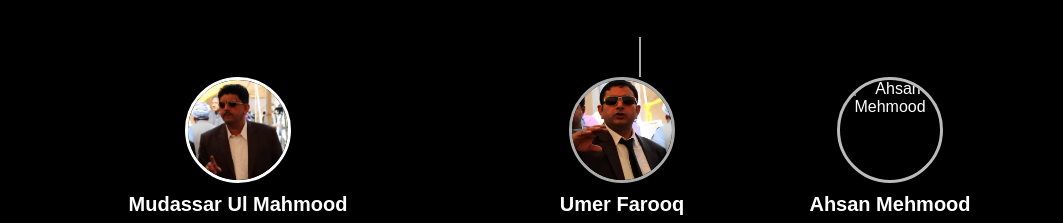
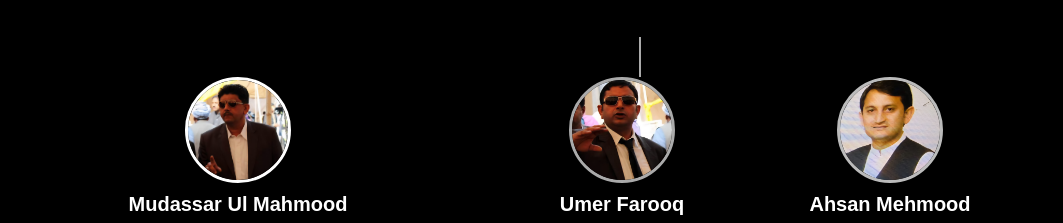
Before and after one commit to Captain-182/OnePagePedigree, a plain HTML site: page index.html in a window 1280 px wide. Shown: the part 412-635 px from the top of the page, 0-1063 px from the left. Drawn offline with Linux system fonts and the light colour scheme.

Commit message:
index.html

```diff
--- a/index.html
+++ b/index.html
@@ -187,7 +187,7 @@
 
       <!-- Ahsan -->
       <div class="brother ahsan">
-        <img src="brother3.jpg" alt="Ahsan Mehmood">
+        <img src="images/brother3.jpg" alt="Ahsan Mehmood">
         <div class="brother-name">Ahsan Mehmood</div>
         <div class="line-down"></div>
         <div class="children">
```
